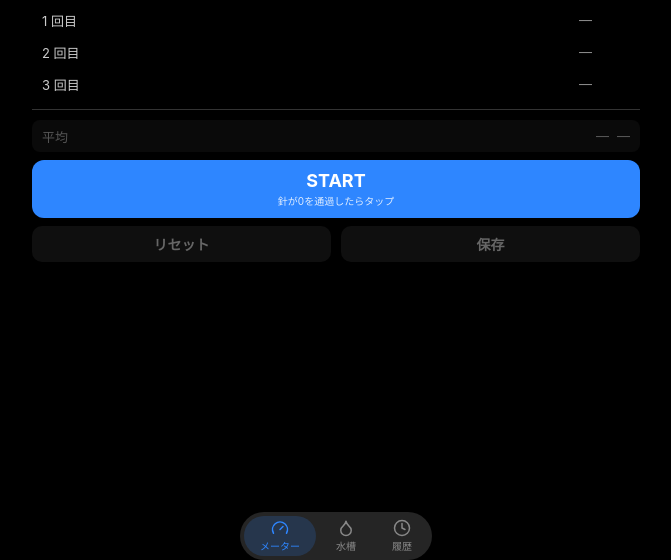
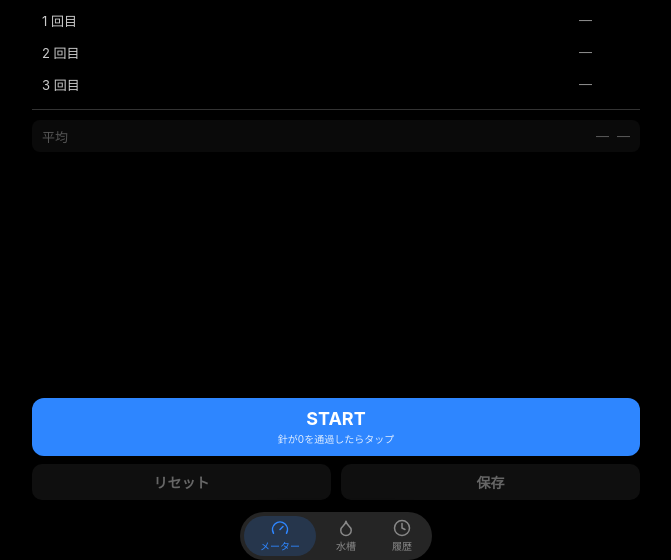
Before and after one commit to ytatsuno-lang/FlowMeter, a plain HTML site: page docs/index.html in a window 1280 px wide. Shown: the part 240-800 px from the top of the page, without its empty margins (304-975 px from the left). Drawn offline with nearby package versions, Linux system fonts and the light colour scheme.

Commit message:
Align main button position between meter and tank tabs
- Add min-height:100% to .tab-content (fill app height)
- Apply margin-top:auto to .main-btn in meter/tank tabs
- This pushes START/LAP/完了 button (and reset/save row) to bottom
- Result: main button sits at same absolute position regardless of tab
- Stopwatch UX feels consistent when switching tabs
- Bump SW cache to v6

Co-Authored-By: Claude Haiku 4.5 <noreply@anthropic.com>

```diff
--- a/docs/css/style.css
+++ b/docs/css/style.css
@@ -51,7 +51,10 @@ hr { border: none; border-top: 1px solid #333; margin: 8px 0; }
   -webkit-overflow-scrolling: touch;
   height: 100%;
 }
-.tab-content { display: flex; flex-direction: column; gap: 8px; padding-top: 8px; }
+.tab-content { display: flex; flex-direction: column; gap: 8px; padding-top: 8px; min-height: 100%; }
+/* メイン操作ボタン（START/LAP/完了）をタブ間で同じ位置に揃える */
+#tab-meter .main-btn,
+#tab-tank .main-btn { margin-top: auto; }
 
 /* ===== Icons ===== */
 .icon {
--- a/docs/sw.js
+++ b/docs/sw.js
@@ -1,7 +1,7 @@
 // FlowMeter PWA Service Worker
 // app shell キャッシュ + Nominatim はネットワーク優先
 
-const CACHE_VERSION = 'flowmeter-v5';
+const CACHE_VERSION = 'flowmeter-v6';
 const APP_SHELL = [
   './',
   './index.html',
```
